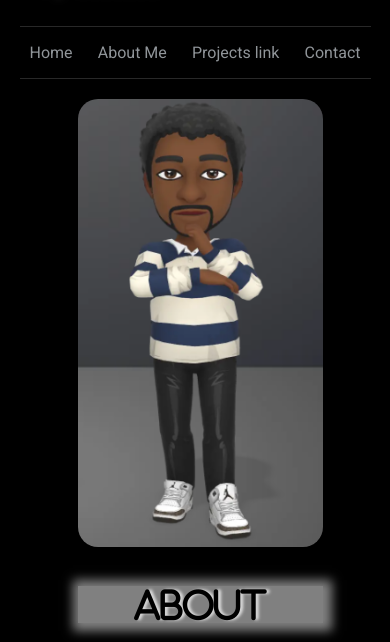
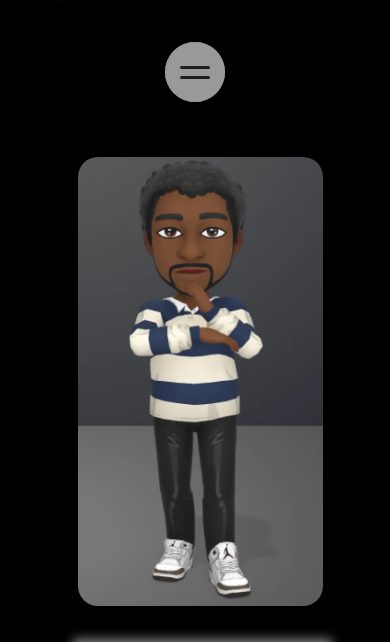
Before and after one commit to olaleksi/Portfolio, a plain HTML site: page index.html in a window 390 px wide. Shown: the part 169-811 px from the top of the page. Drawn offline with nearby package versions, Linux system fonts and the light colour scheme.

Commit message:
replaced files

```diff
--- a/index.html
+++ b/index.html
@@ -29,7 +29,8 @@
     </header>
 
     <nav>
-        <ul class="nav justify-content-center">
+        <!--nav justify-content-center"-->
+        <ul class="navigation">
             <li class="nav-item1 ">
                 <a class="nav-link " href="#home">Home</a>
             </li>
@@ -42,6 +43,7 @@
             <li class="nav-item4">
                 <a class="nav-link" href="#contact">Contact</a>
             </li>
+            <span class="toggleMenu"></span>
         </ul>
     </nav>
 
--- a/javascript.js
+++ b/javascript.js
@@ -57,3 +57,15 @@ function removeFunction(){
     javascript.classList.remove('subJavascript', 'animate__animated', 'animate__pulse');
     react.classList.remove('subReact', 'animate__animated', 'animate__pulse');
 }
+
+
+//nav styling
+
+let navigation = document.querySelector('.navigation');
+let toggleMenu = document.querySelector('.toggleMenu');
+
+toggleMenu.addEventListener('click', toggleFunction);
+
+function toggleFunction() {
+    navigation.classList.toggle('active');
+}
--- a/style.css
+++ b/style.css
@@ -5,6 +5,11 @@
     box-sizing: border-box;
     scroll-behavior: smooth;
 
+}
+
+a{
+    text-decoration: none;
+    color: aliceblue;
 }
 
 body {
@@ -31,7 +36,7 @@ header {
 
 .header-spacing{
     display: flex;
-    flex-direction: row;
+    flex-direction: column;
     gap: 10px;
     flex-wrap: wrap;
 }
@@ -46,25 +51,128 @@ header {
     font-family: monospace;
 }
 
-nav{
+/*nav styling*/
+
+nav {
+    display: flex;
+    justify-content: center;
+    align-content: center;
+    margin: 5% 0%;
+}
+
+.navigation {
+    position: relative;
+    width: 60px;
+    height: 60px;
+    background-color: aliceblue;
+    border-radius: 50%;
+    transition: 0.5s;
+    transition-delay: 0.5s;
+    border-radius: 60px;
+    display: flex;
+    align-items: center;
+    justify-content: space-evenly;
+    box-shadow: 0 10px 15px rgba(0, 0, 0, 0.5);
+    padding: 0px 10px;
+    opacity: 0.6;
+}
+
+.navigation.active {
+    width: 80%;
+}
+
+.navigation>.toggleMenu {
+    position: absolute;
+    width: 60px;
+    height: 60px;
+    background-color: white;
+    border-radius: 50%;
+    transition: 0.5s;
+    cursor: pointer;
+    display: flex;
+    align-items: center;
+    justify-content: center;
+    transition: 0.5s;
+    transition-delay: 0.5s;
+}
+
+.navigation.active .toggleMenu {
+    background-color: #ff4181;
+    transition-delay: 0s;
+    transform: translateY(60px);
+    width: 30px;
+    height: 30px;
+    box-shadow: 0 10px 15px rgba(0, 0, 0, 0.5);
+}
+
+.navigation .toggleMenu::before {
+    content: '';
+    position: absolute;
+    width: 30px;
+    height: 3px;
+    border-radius: 3px;
+    background-color: #333;
+    transform: translateY(-5px);
+    transition: 0.5s;
+    transition-delay: 0.5s;
+}
+
+.navigation .toggleMenu::after {
+    content: '';
+    position: absolute;
+    width: 30px;
+    height: 3px;
+    border-radius: 3px;
+    background-color: #333;
+    transform: translateY(5px);
+    transition: 0.5s;
+    transition-delay: 0.5s;
+}
+
+.navigation.active .toggleMenu::before {
+    transition-delay: 0s;
+    background-color: white;
+    transform: translateY(0px) rotate(45deg) scale(0.6);
+}
+
+.navigation.active .toggleMenu::after {
+    transition-delay: 0s;
+    background-color: white;
+    transform: translateY(0px) rotate(315deg) scale(0.6);
+}
+
+
+
+/*nav styling*/
+
+/*nav{
     border-bottom: 1px solid rgba(92, 92, 92, 0.44);
     border-top: 1px solid rgba(92, 92, 92, 0.44);
     margin: 5% 10%;
+}*/
+
+
+
+.navigation li {
+    list-style: none;
+    transition: 0.5s;
+    transform: scale(0);
 }
 
-ul {
+.navigation.active li{
+    transition-delay: 0.75s;
     display: flex;
-    flex-direction: row;
-    justify-content: space-between;
-    list-style: none;
-    align-items: center;
-    opacity: 0.6;
-    padding: 0px 10px;
+    transform: scaleX(1);
 }
 
-a {
+
+
+.navigation li a {
     text-decoration: none;
-    color: aliceblue;
+    color: #333;
+    text-transform: uppercase;
+    letter-spacing: 0.12em;
+
 }
 
 .role {
@@ -244,9 +352,9 @@ i{
     object-fit: cover;
 }
 
-nav > ul > li > a:hover{
-    background: #fff;
-    color: black;
+.navigation.active >  li > a:hover{
+    color: #fff;
+    background: rgba(19, 19, 19, 0.56);
     border-radius: 10px;
     padding: 10px;
     text-transform: uppercase;
@@ -368,21 +476,17 @@ nav > ul > li > a:hover{
         flex-wrap: wrap;
     }
 
-    nav {
-        border-bottom: 1px solid rgba(92, 92, 92, 0.44);
-        border-top: 1px solid rgba(92, 92, 92, 0.44);
-        margin: 5% 5%;
+    .navigation li a {
+         text-transform: unset;
+         letter-spacing: unset;
+    }
+
+    .navigation.active {
+        width: 370px;
     }
 
 
-     nav>ul>li>a:hover {
-        background: #fff;
-        color: black;
-        border-radius: 10px;
-        padding: 10px;
-        text-transform: uppercase;
 
-    }
 
 
     .float-left {
@@ -399,11 +503,12 @@ nav > ul > li > a:hover{
         transition: unset;
     }
 
+
     #about {
         display: grid;
         /* grid-template-columns: 1fr; */
         grid-template-columns: min-content;
-        margin: 0% 20%;
+        margin: 10% 20%;
     }
 
     .about-me {
@@ -455,7 +560,7 @@ nav > ul > li > a:hover{
         flex-wrap: wrap;
     }
 
-     .contact-logos>a:hover {
+    .contact-logos>a:hover {
         transform: unset;
         transition: unset;
     }
```
